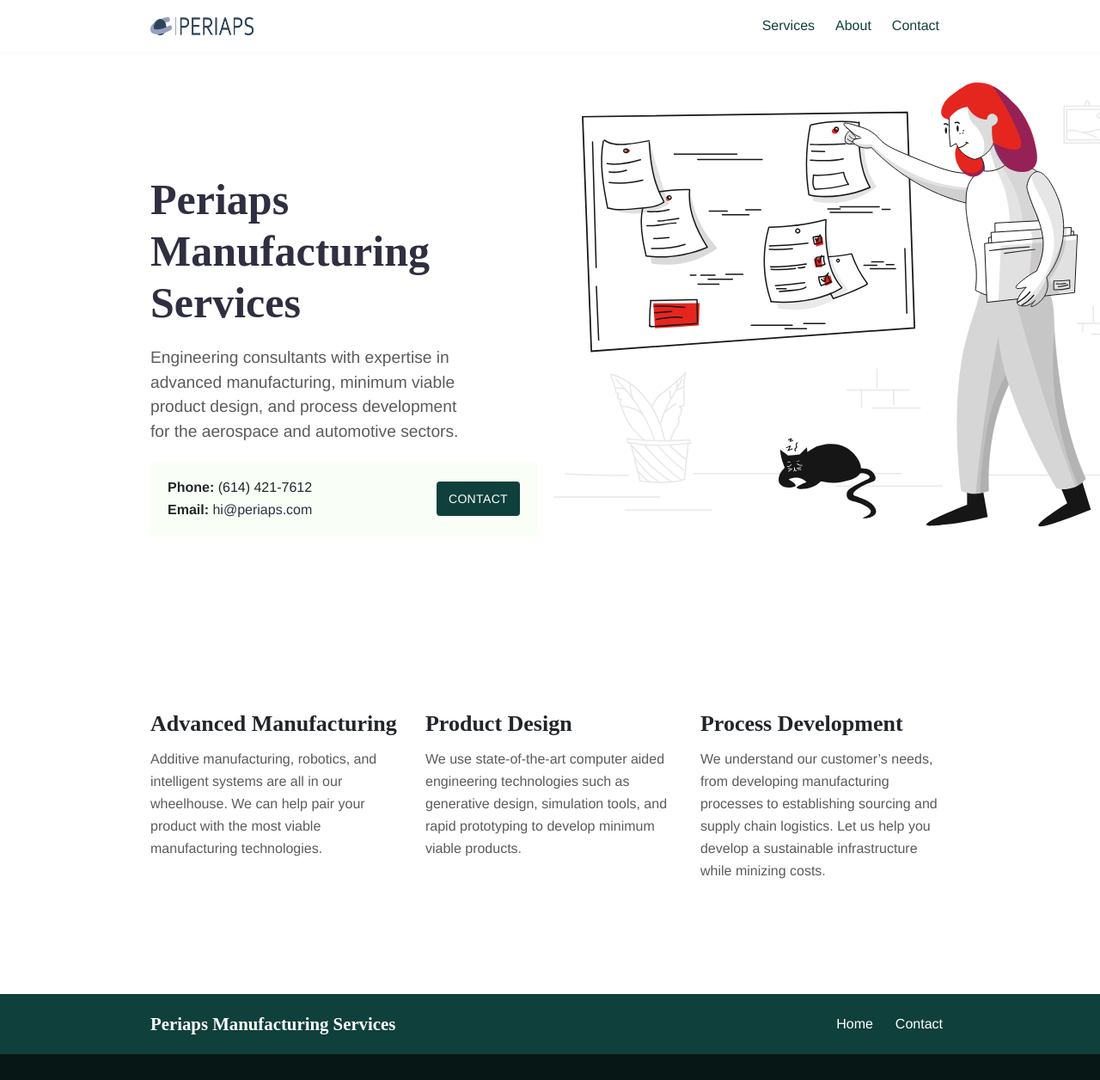
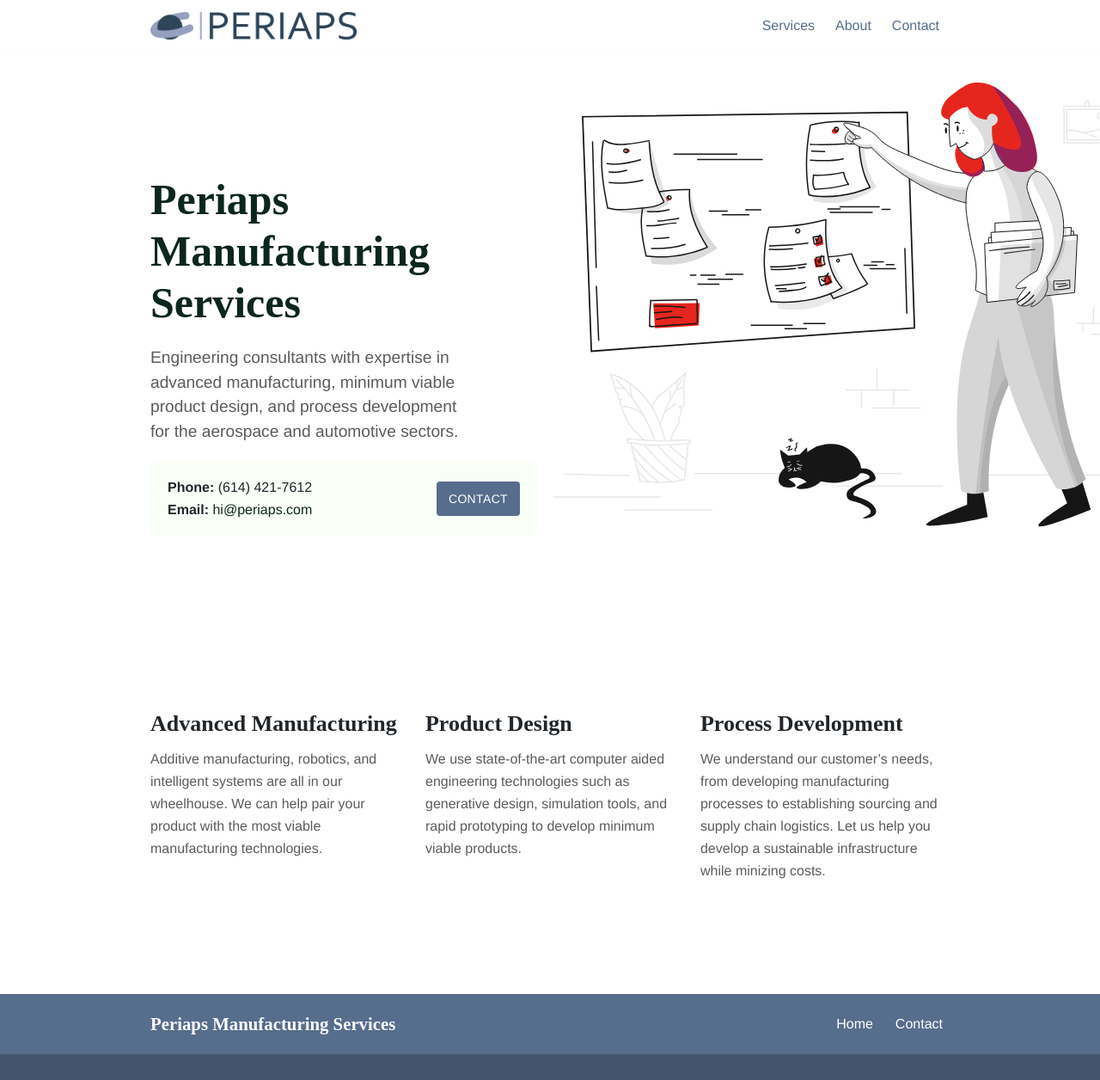
Before and after one commit to periaps/periaps, a Jekyll site: the page built from index.md, in a window 1280 px wide. Shown: the whole page at 86% size. Built offline with Jekyll 4.4.1, drawn with Linux system fonts in a browser that asks for light colours.

Commit message:
colors and fixed about

```diff
--- a/_config.yml
+++ b/_config.yml
@@ -3,12 +3,12 @@
 title: 'Periaps Manufacturing Services'
 
 logo:
-  mobile: "images/logo/icon_280.png"
+  mobile: "images16/icon_280.png"
   mobile_height: "32px"
   mobile_width: "32px"
   desktop: "images/logo/wordmark.png"
-  desktop_height: "21px"
-  desktop_width: "120px"
+  desktop_height: "32px"
+  desktop_width: "240px"
 
 collections:
   services:
--- a/assets/css/style.scss
+++ b/assets/css/style.scss
@@ -2,10 +2,10 @@
 ---
 
 // Colors
-$primary: #10403b;
-$primary-dark: #10403B;
-$secondary: #127369;
-$black: #2f2f41;
+$primary: #566D8C;
+$primary-dark: #2E4559;
+$secondary: #95A0BF;
+$black: #0C261F;
 $white: #ffffff;
 $white-offset: #f9fff6;
 $steel: #5a5c5a;
```
Also changed, not shown: about.md (+3 -3 lines).
